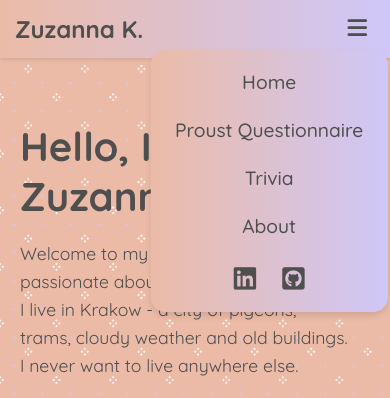
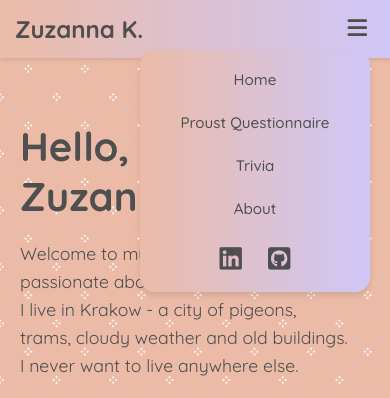
Before and after one commit to zk1989/homepage, a plain HTML site: page index.html in a window 390 px wide. Both pictures are taken after a click on the button 357 px from the left and 29 px from the top of the page. Shown: the top 398 px of the page. Drawn offline with Linux system fonts and the light colour scheme.

Commit message:
Another fix for menu position

```diff
--- a/style.css
+++ b/style.css
@@ -420,15 +420,14 @@ footer {
     display: none;
     position: absolute;
     top: 100%;
-    left: 50%;
-    transform: translateX(-50%);
+    right: 5px;
     background: var(--gradient-bg);
     box-shadow: 0 4px 6px rgba(0, 0, 0, 0.1);
     padding: 12px;
-    max-width: calc(100vw - 40px);
-    width: fit-content;
-    min-width: 200px;
-    margin: 0 auto;
+    width: auto;
+    min-width: 230px;
+    max-width: calc(100vw - 20px);
+    margin: 0;
     border-radius: 15px;
     z-index: 9999;
     box-sizing: border-box;
@@ -455,6 +454,7 @@ footer {
     white-space: nowrap;
     display: block;
     text-align: center;
+    font-size: 0.95rem;
   }
 
   .social-links {
```
